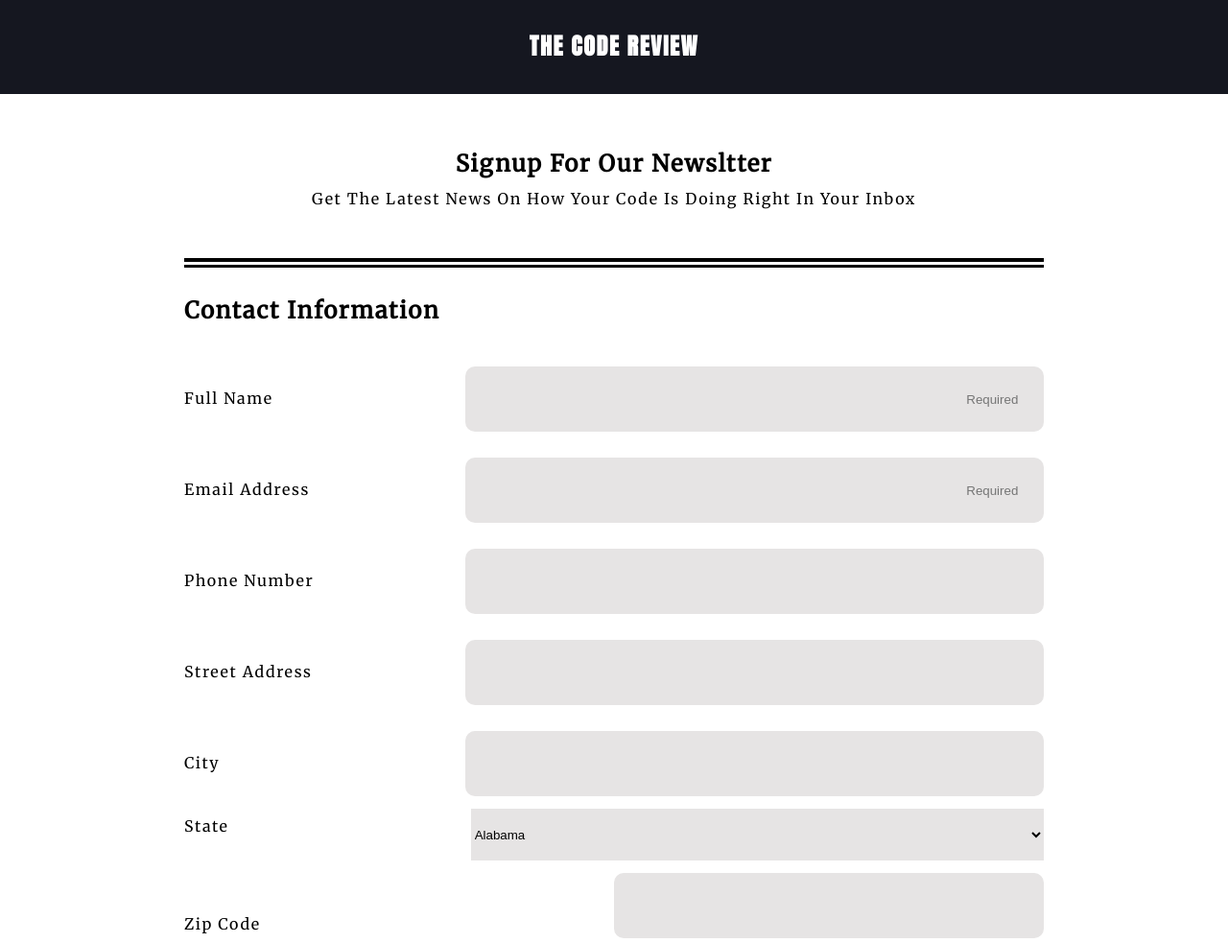
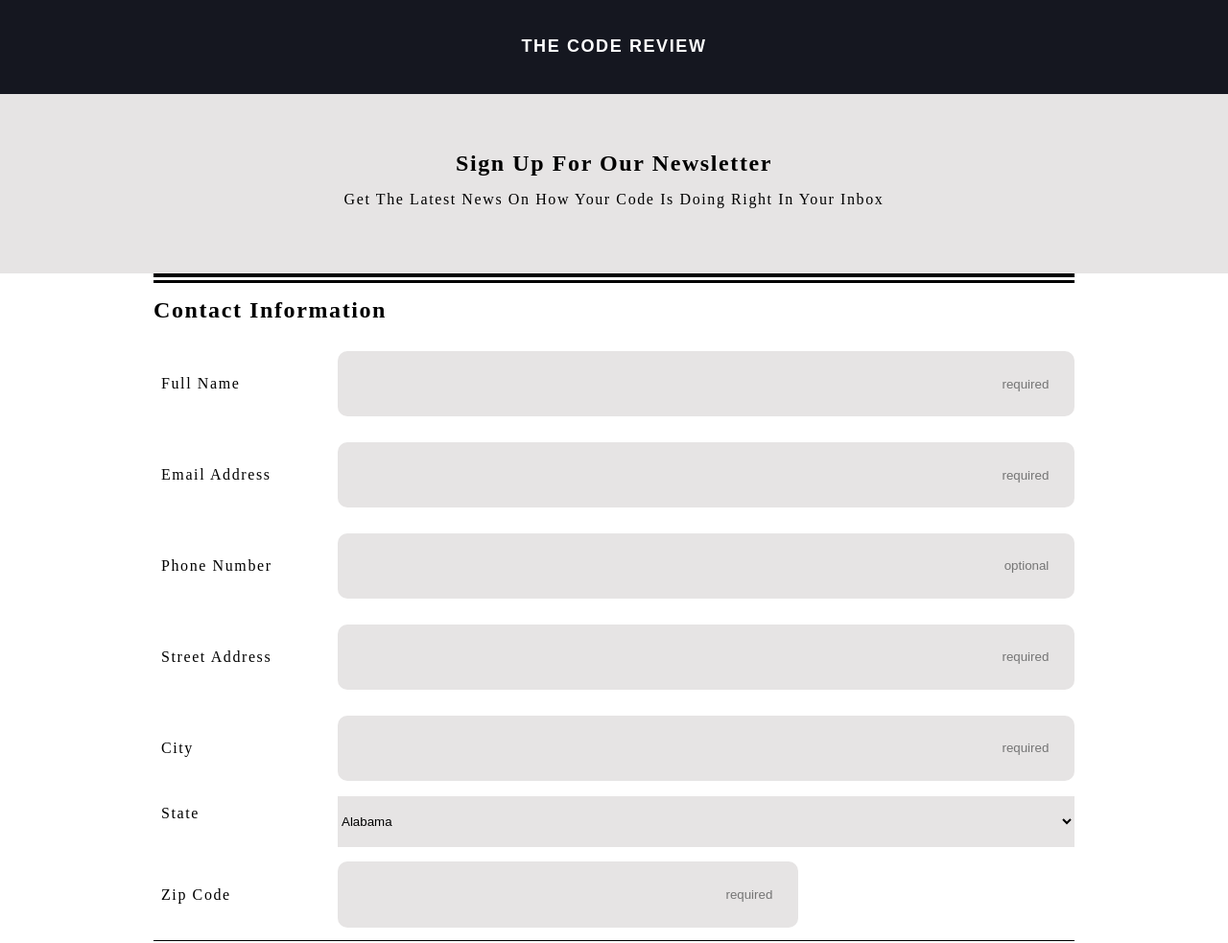
Before and after one commit to matthewmsmith/msmith-registration-form, a plain HTML site: page index.html in a window 1280 px wide. Shown: the top 983 px of the page at 96% size. Drawn offline with Linux system fonts and the light colour scheme; a web font is replaced by a local one.

Commit message:
Finished product

```diff
--- a/css/styles.css
+++ b/css/styles.css
@@ -17,6 +17,7 @@ fieldset{
 
 label{
   display: block;
+  padding: .5em;
 
 }
 input {
@@ -28,6 +29,7 @@ input {
   margin: 1em 0 1em;
   text-align: right;
 }
+
 
 .code-review-control {
  background-color: rgb(21, 23, 32);
@@ -45,6 +47,7 @@ input {
 
 
 .introduction-control {
+
   text-transform: capitalize;
   text-align: center;
   margin: 3em;
@@ -54,7 +57,11 @@ input {
 }
 .header-introduction {
   text-transform: capitalize;
-  padding: 2em 0;
+  padding: 1em 0;
+}
+.header-secondary-background {
+  background-color: rgb(230, 228, 228);
+ padding-bottom: 1em;
 }
 .main-wrapper {
   border-top: .3em black solid;
@@ -64,11 +71,12 @@ input {
 }
 .input-wrapper {
   margin-top: .2em;
+
   border-top: .2em solid black;
 }
 .zip-code {
   width: 50%;
-  margin-bottom: 4em;
+
 
 }
 .state-of-residency {
@@ -105,6 +113,11 @@ input {
   background: rgb(230, 228, 228);
   border-radius: 10px;
 }
+input:hover,
+input:focus {
+  border: rgb(199, 198, 198)  solid 4px;
+
+}
 
 .button {
   margin-top: .9em;
@@ -129,7 +142,7 @@ footer{
 @media(min-width: 768px) {
   .main-wrapper,
   .secondary-wrapper {
-    width: 70%;
+    width: 75%;
 
   }
 
@@ -137,11 +150,11 @@ footer{
    display:flex;
    align-items: center;
 
-
  }
 
 .info-input-wrapper label {
- flex-basis:  50%;
+ flex-basis:  80%;
+ max-width: 20%;
 
 }
 
--- a/index.html
+++ b/index.html
@@ -4,27 +4,29 @@
 <head>
   <meta charset="UTF-8">
   <meta name="viewport" content="width=device-width, initial-scale=1.0">
-  <link href="https://fonts.googleapis.com/css?family=Anton|Merriweather&display=swap" rel="stylesheet">
+  <link href="https://fonts.googleapis.com/css?family=AntonMerriweather&display=swap" rel="stylesheet">
   <link rel="stylesheet" href="css/styles.css">
   <title>Register form</title>
 </head>
 
 <body>
   <header class="header-wrapper">
+    <section class="header-secondary-background">
       <div class="code-review-control">
         <h1 class="code-review">the code review</h1>
       </div>
 
       <div class="introduction-control">
-      <h2 class="signup-introduction"> signup for our newsltter</h2>
+        <h2 class="signup-introduction"> sign up for our newsletter</h2>
         <p class="newsletter-information">get the latest news on how your code is doing right in your inbox</p>
       </div>
+    </section>
   </header>
 
+<form action="#">
+  <section class="main-wrapper">
+    <div class="input-wrapper">
 
-  <main class="main-wrapper">
-    <div class="input-wrapper">
-      <form action="#">
         <fieldset>
           <legend class="header-introduction">
             <h2>contact information</h2>
@@ -32,32 +34,32 @@
 
           <div class="info-input-wrapper">
             <label for="name">Full Name</label>
-          <input type="text" class="full-name" id="name" name="name" placeholder="Required"><br>
+            <input type="text" class="full-name" id="name" name="name" placeholder="required">
           </div>
 
           <div class="info-input-wrapper">
             <label for="email">Email Address</label>
-          <input type="email" class="email-address" id="email" name="email" placeholder="Required"><br>
+            <input type="email" class="email-address" id="email" name="email" placeholder="required">
           </div>
 
           <div class="info-input-wrapper">
             <label for="number">Phone Number</label>
-          <input type="text" class="phone-number" id="number" name="number"><br>
+            <input type="text" class="phone-number" id="number" name="number" placeholder="optional">
           </div>
 
           <div class="info-input-wrapper">
             <label for="address">Street Address</label>
-          <input type="text" class="street-address" id="address" name="address"><br>
+            <input type="text" class="street-address" id="address" name="address" placeholder="required">
           </div>
 
           <div class="info-input-wrapper">
             <label for="city">City</label>
-          <input type="text" class="city-of-residency" id="city" name="city"><br>
+            <input type="text" class="city-of-residency" id="city" name="city" placeholder="required">
           </div>
 
           <div class="info-input-wrapper">
             <label for="state" class="state-label">State</label>
-          <select name="state" class="state-of-residency" id="state"><br>
+            <select name="state" class="state-of-residency" id="state">
               <option value="AL">Alabama</option>
               <option value="AK">Alaska</option>
               <option value="AZ">Arizona</option>
@@ -78,7 +80,7 @@
               <option value="LA">Louisiana</option>
               <option value="ME">Maine</option>
               <option value="MD">Maryland</option>
-            <option value="MA">Massachusetts/option>
+              <option value="MA">Massachusetts</option>
               <option value="MI">Michigan</option>
               <option value="MN">Minnesota/option>
               <option value="MS">Mississippi</option>
@@ -108,18 +110,20 @@
               <option value="WV">West Virginia</option>
               <option value="WI">Wisconsin</option>
               <option value="WY">Wyoming</option>
-          </select><br>
+            </select>
           </div>
 
           <div class="info-input-wrapper">
-          <br><label for="zip" class="zip-label">Zip Code</label>
-          <input type="text" class="zip-code" id="zip" name="zip1">
+            <label for="zip" class="zip-label">Zip Code</label>
+            <input type="text" class="zip-code" id="zip" name="zip1" placeholder="required">
           </div>
 
         </fieldset>
-  </main>
+    </div>
+  </section>
 
   <section class="secondary-wrapper">
+
     <fieldset>
       <legend class="header-introduction">
         <h2>Newsletter</h2>
@@ -136,7 +140,7 @@
         <label for="checkbox2">CSS News</label>
       </div>
       <div class="label-input-group">
-        <input type="checkbox" class="check2" id="checkbox2" name="checkbox">
+        <input type="checkbox" class="check2" id="checkbox3" name="checkbox">
         <label for="checkbox3">Javascript News</label>
       </div>
 
@@ -144,19 +148,18 @@
 
       <div class="label-input-group">
         <input type="radio" class="radio" id="radio1" name="radio">
-        <label for="radio1" value="html">HTML</label>
+        <label for="radio1">HTML</label>
       </div>
       <div class="label-input-group">
         <input type="radio" class="radio" id="radio2" name="radio">
-        <label for="radio2" value="plain">Plain text</label>
-      </div>
-      </div>
+        <label for="radio2">Plain text</label>
       </div>
 
       <label for="textarea" class="newsletter-info">Other topics you'd like to hear about</label>
       <textarea name="textarea" id="textarea" class="textarea1" cols="30" rows="10"></textarea>
+
     </fieldset>
-    </form>
+
 
 
 
@@ -165,7 +168,7 @@
       <p>&copy; Copyright 2020, The Code Review</p>
     </footer>
   </section>
-
+</form>
 </body>
 
 </html>
```
Lines whose indentation alone changed are shown as unchanged.
